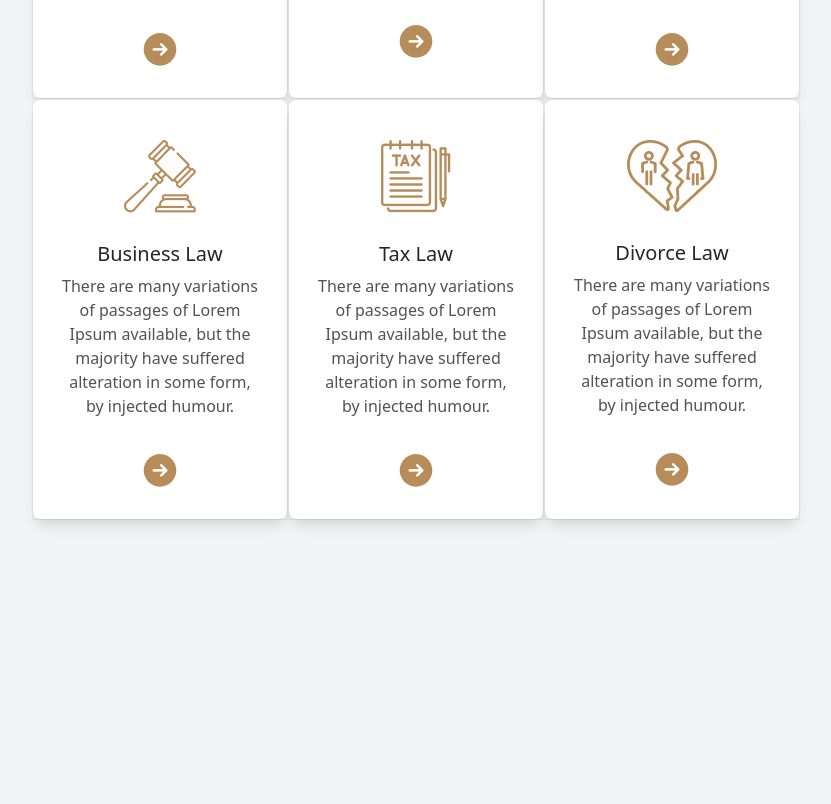
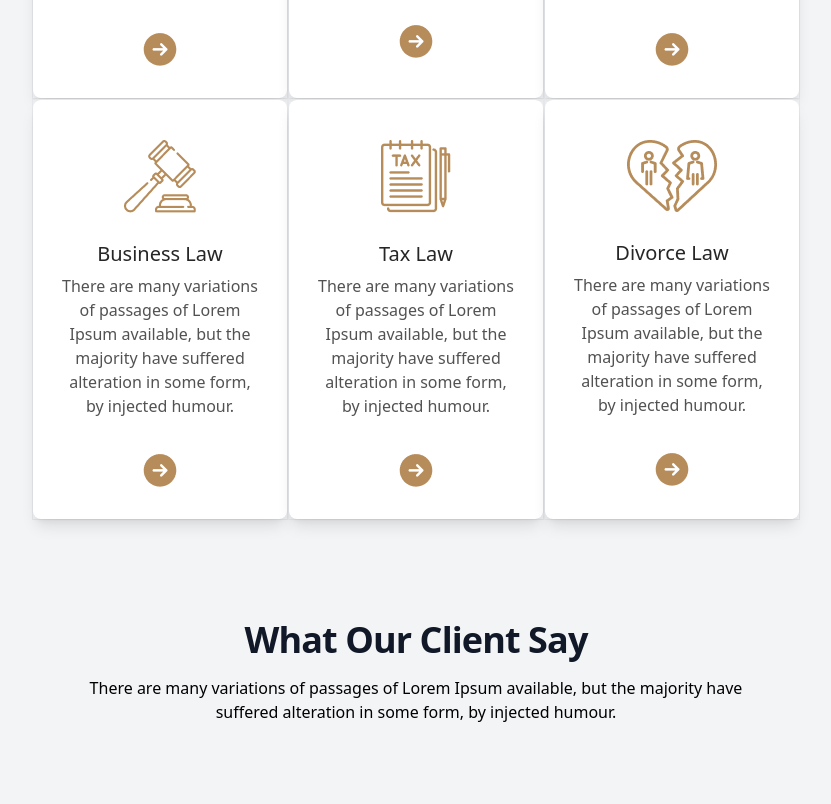
Before and after one commit to soaibmashrafi/E-Justice, a plain HTML site: page index.html in a window 1280 px wide. Shown: the part 1426-2230 px from the top of the page, without its empty margins (224-1055 px from the left). Before the commit the page ends 1966 px from the top, so only its background shows below. Drawn offline with nearby package versions, Linux system fonts and the light colour scheme.

Commit message:
Client Section Added

```diff
--- a/index.html
+++ b/index.html
@@ -70,7 +70,7 @@
     <!-- Main Part Start -->
     <section class="practice-area">
         <div class="max-w-2xl py-20 mx-5 sm:py-48 lg:py-20 text-center sm:mx-auto">
-            <h1 class="font-bold tracking-tight text-gray-900 sm:text-5xl lg:text-4xl mb-4">The Legal Practice Area</h1>
+            <h1 class="font-bold tracking-tight text-gray-900 text-2xl sm:text-3xl lg:text-4xl mb-4">The Legal Practice Area</h1>
             <p class="">There are many variations of passages of Lorem Ipsum available, but the majority have suffered alteration in some form, by injected humour.</p>
         </div>
 
@@ -199,6 +199,12 @@
         </div>
     </section>
 
+    <section>
+        <div class="max-w-2xl py-20 mx-5 sm:py-48 lg:py-20 text-center sm:mx-auto">
+            <h1 class="font-bold tracking-tight text-gray-900 text-2xl sm:text-3xl lg:text-4xl mb-4">What Our Client Say</h1>
+            <p class="">There are many variations of passages of Lorem Ipsum available, but the majority have suffered alteration in some form, by injected humour.</p>
+        </div>
+    </section>
 
     <!-- Main Part End -->
 </body>
```
